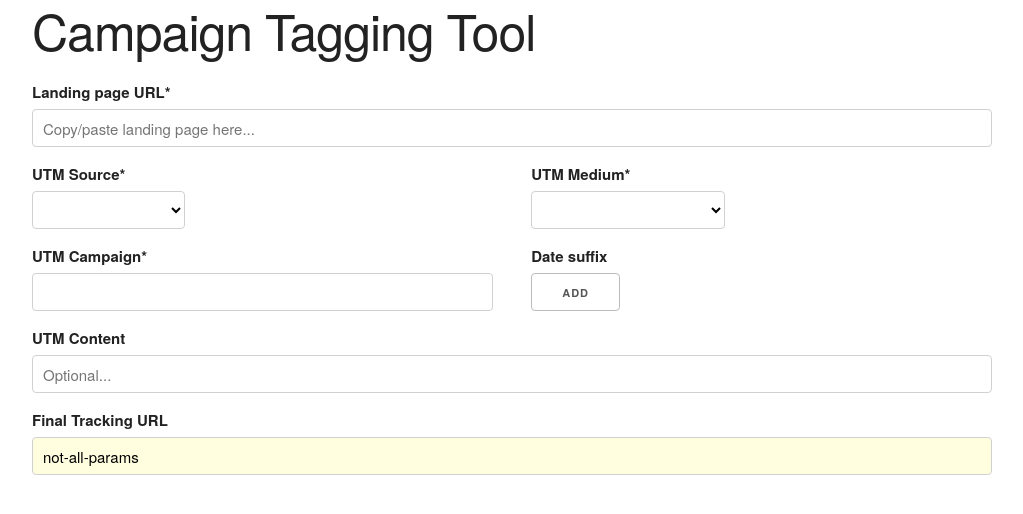
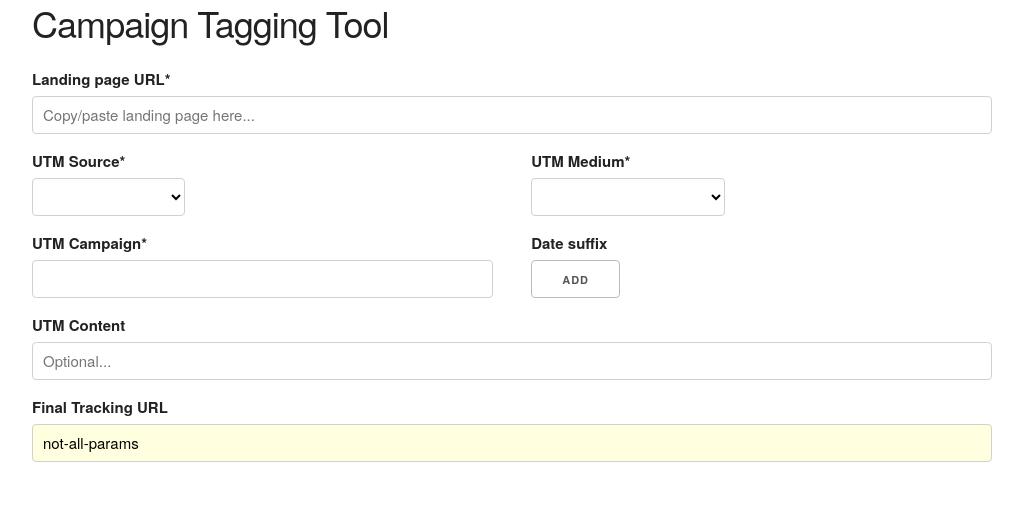
Before and after one commit to aerohit/tracking_url, a React app: page src/index.html in a window 1280 px wide. Shown: the whole page, without its empty margins (128-1151 px from the left). Built offline with nearby package versions, Linux system fonts and the light colour scheme.

```diff
--- a/src/index.html
+++ b/src/index.html
@@ -8,7 +8,11 @@
   </head>
   <body>
   <div class="container">
-    <h1>Campaign Tagging Tool</h1>
+    <div class="section" role="header">
+      <div class="row">
+        <h3>Campaign Tagging Tool</h3>
+      </div>
+    </div>
     <div class="section" id="app"></div>
   </div>
   </body>
```
